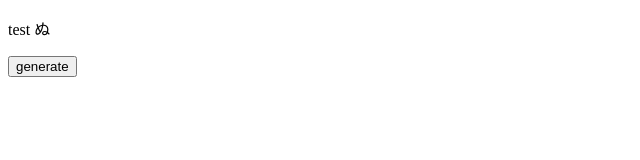
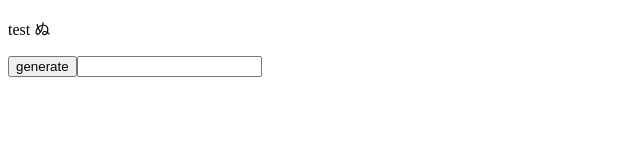
Before and after one commit to Darkened12/memorize-japanese, an Angular app: page / in a window 1280 px wide. Shown: the top 160 px of the page, without its empty margins (0-640 px from the left). Built offline with nearby package versions, Linux system fonts and the light colour scheme.

Commit message:
added input component & working skeleton

```diff
--- a/src/app/components/game/game.component.html
+++ b/src/app/components/game/game.component.html
@@ -1,2 +1,3 @@
 <app-screen [hiraganaLetter$]="hiraganaLetterSubject"></app-screen>
 <button (click)="nextLetter()">generate</button>
+<app-input (inputEmitter)="onInputUpdate($event)"></app-input>
--- a/src/app/components/game/game.component.ts
+++ b/src/app/components/game/game.component.ts
@@ -1,5 +1,5 @@
 import { Component } from '@angular/core';
-import { ReplaySubject } from 'rxjs';
+import { Subject, ReplaySubject } from 'rxjs';
 import { HiraganaLetter } from 'src/app/models/hiragana.model';
 import { HiraganaService } from 'src/app/services/hiragana.service';
 
@@ -12,12 +12,21 @@ import { HiraganaService } from 'src/app/services/hiragana.service';
 export class GameComponent {
 
   hiraganaLetterSubject = new ReplaySubject<HiraganaLetter>();
+  inputSubject = new Subject<string>();
 
   constructor(private hiraganaService: HiraganaService) {
     this.nextLetter();
   }
 
+  onInputUpdate(event: string) {
+
+  }
+
   nextLetter() {
     this.hiraganaLetterSubject.next(this.hiraganaService.getRandomCharacter());
   }
+
+  ngOnInit() {
+    this.inputSubject.subscribe(value => console.log(value));
+  }
 }
--- /dev/null
+++ b/src/app/components/game/input/input.component.html
@@ -0,0 +1 @@
+<input type="text" [(ngModel)]="inputData" (keyup.enter)="onSubmit()">
--- /dev/null
+++ b/src/app/components/game/input/input.component.ts
@@ -0,0 +1,18 @@
+import { Component, Output, EventEmitter } from '@angular/core';
+import { Subject } from 'rxjs';
+
+@Component({
+  selector: 'app-input',
+  templateUrl: './input.component.html',
+  styleUrls: ['./input.component.css']
+})
+export class InputComponent {
+  inputData!: string;
+  @Output() inputEmitter = new EventEmitter<string>();
+
+
+  onSubmit() {
+    this.inputEmitter.emit(this.inputData);
+    this.inputData = '';
+  }
+}
```
Also changed, not shown: src/app/app.module.ts (+6 -2 lines), src/app/components/game/input/input.component.css (added), 1 other file (tests, documents, lock files or other folders).
